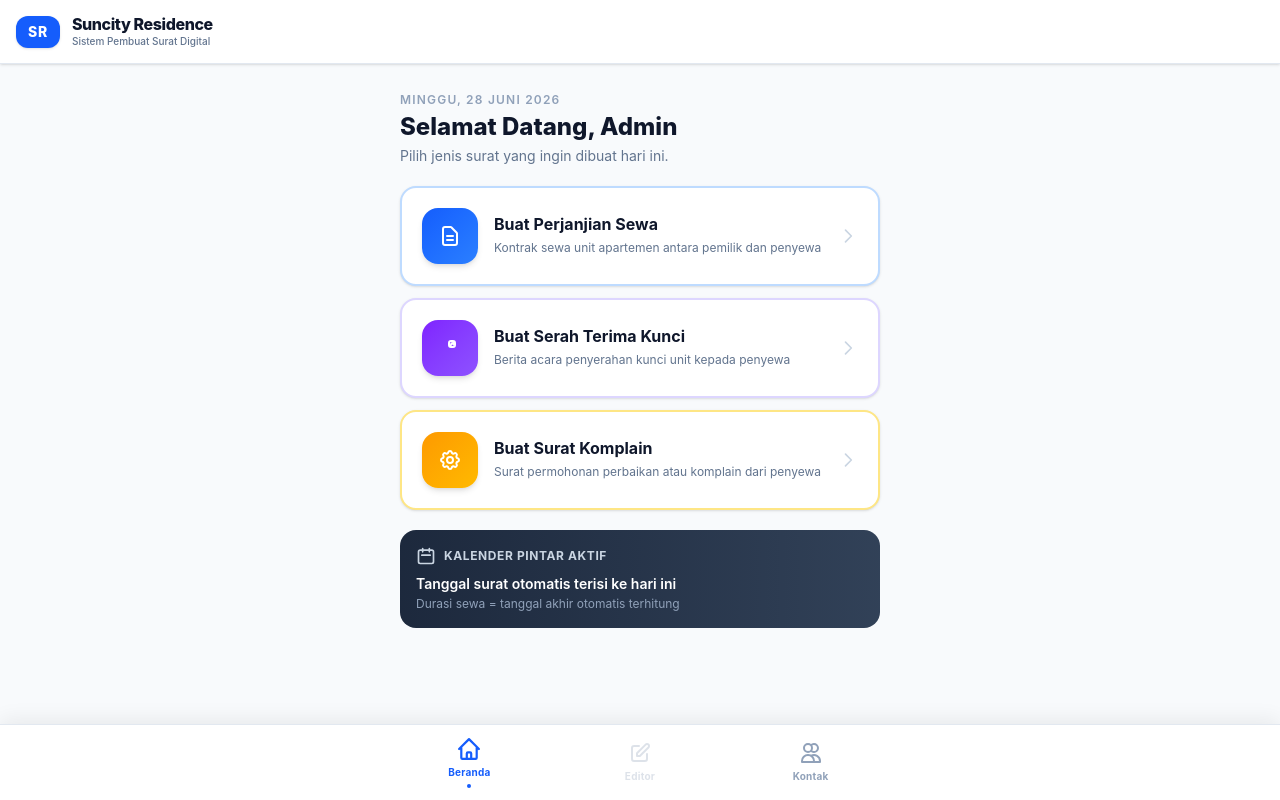
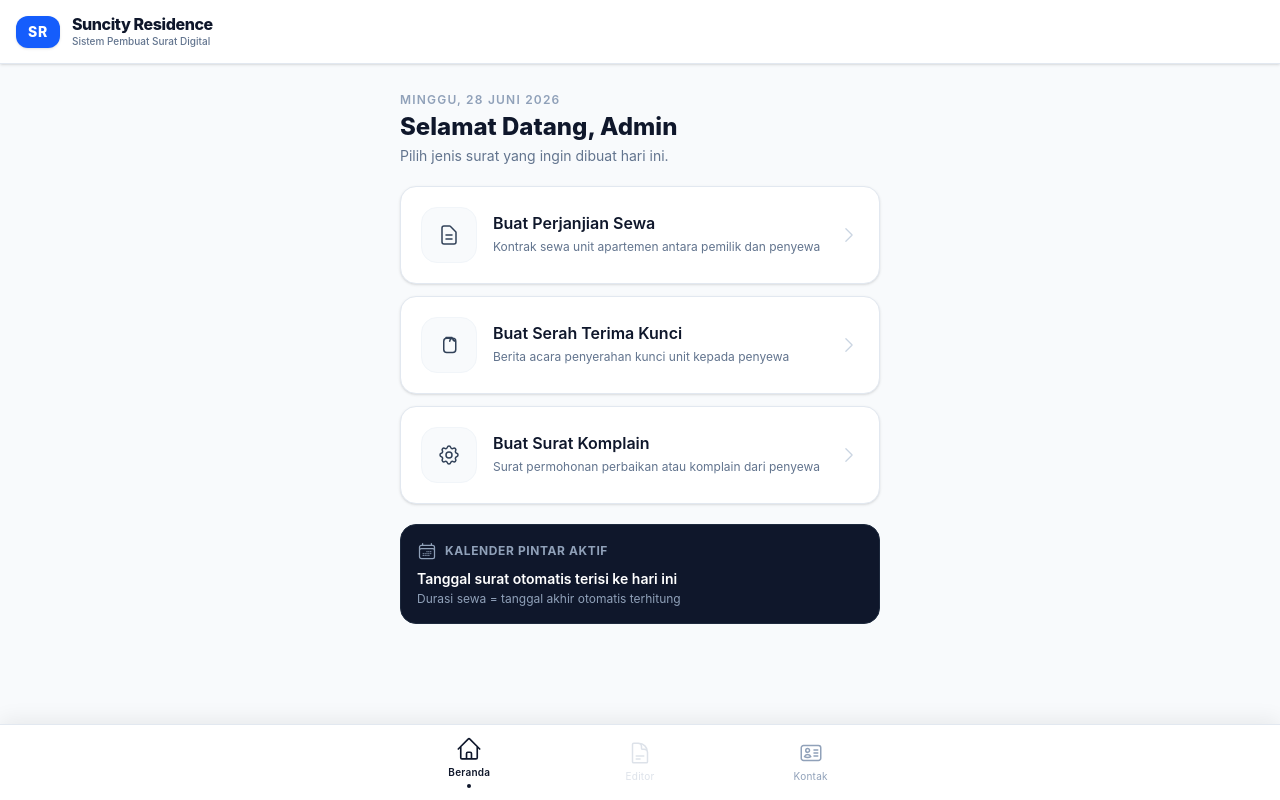
Before and after one commit to Rendirmdhnii/admsuncity, a React (Vite) app: page / in a window 1280 px wide. Built offline with nearby package versions, Linux system fonts and the light colour scheme.

Commit message:
Fix saveContact is not defined ReferenceError, refactor to clean monokromatik theme, and use outline SVGs

```diff
--- a/src/components/BottomNav.jsx
+++ b/src/components/BottomNav.jsx
@@ -5,8 +5,8 @@ const NAV_ITEMS = [
     id: 'beranda',
     label: 'Beranda',
     icon: (
-      <svg className="w-6 h-6" fill="none" stroke="currentColor" viewBox="0 0 24 24">
-        <path strokeLinecap="round" strokeLinejoin="round" strokeWidth={2} d="M3 12l2-2m0 0l7-7 7 7M5 10v10a1 1 0 001 1h3m10-11l2 2m-2-2v10a1 1 0 01-1 1h-3m-6 0a1 1 0 001-1v-4a1 1 0 011-1h2a1 1 0 011 1v4a1 1 0 001 1m-6 0h6" />
+      <svg className="w-6 h-6" fill="none" stroke="currentColor" strokeWidth="1.5" viewBox="0 0 24 24">
+        <path strokeLinecap="round" strokeLinejoin="round" d="M2.25 12l8.954-8.955c.44-.439 1.152-.439 1.591 0L21.75 12M4.5 9.75v10.125c0 .621.504 1.125 1.125 1.125H9.75v-4.875c0-.621.504-1.125 1.125-1.125h2.25c.621 0 1.125.504 1.125 1.125V21h4.125c.621 0 1.125-.504 1.125-1.125V9.75M8.25 21h8.25" />
       </svg>
     ),
   },
@@ -15,8 +15,8 @@ const NAV_ITEMS = [
     label: 'Editor',
     requiresJenis: true,
     icon: (
-      <svg className="w-6 h-6" fill="none" stroke="currentColor" viewBox="0 0 24 24">
-        <path strokeLinecap="round" strokeLinejoin="round" strokeWidth={2} d="M11 5H6a2 2 0 00-2 2v11a2 2 0 002 2h11a2 2 0 002-2v-5m-1.414-9.414a2 2 0 112.828 2.828L11.828 15H9v-2.828l8.586-8.586z" />
+      <svg className="w-6 h-6" fill="none" stroke="currentColor" strokeWidth="1.5" viewBox="0 0 24 24">
+        <path strokeLinecap="round" strokeLinejoin="round" d="M19.5 14.25v-2.625a3.375 3.375 0 00-3.375-3.375h-1.5A1.125 1.125 0 0113.5 7.125v-1.5a3.375 3.375 0 00-3.375-3.375H8.25m0 12.75h7.5m-7.5 3H12M10.5 2.25H5.625c-.621 0-1.125.504-1.125 1.125v17.25c0 .621.504 1.125 1.125 1.125h12.75c.621 0 1.125-.504 1.125-1.125V11.25a9 9 0 00-9-9z" />
       </svg>
     ),
   },
@@ -24,8 +24,8 @@ const NAV_ITEMS = [
     id: 'buku_kontak',
     label: 'Kontak',
     icon: (
-      <svg className="w-6 h-6" fill="none" stroke="currentColor" viewBox="0 0 24 24">
-        <path strokeLinecap="round" strokeLinejoin="round" strokeWidth={2} d="M12 4.354a4 4 0 110 5.292M15 21H3v-1a6 6 0 0112 0v1zm0 0h6v-1a6 6 0 00-9-5.197M13 7a4 4 0 11-8 0 4 4 0 018 0z" />
+      <svg className="w-6 h-6" fill="none" stroke="currentColor" strokeWidth="1.5" viewBox="0 0 24 24">
+        <path strokeLinecap="round" strokeLinejoin="round" d="M15 9h3.75M15 12h3.75M15 15h3.75M4.5 19.5h15a2.25 2.25 0 002.25-2.25V6.75A2.25 2.25 0 0019.5 4.5h-15a2.25 2.25 0 00-2.25 2.25v10.5A2.25 2.25 0 004.5 19.5zm6-10.125a1.875 1.875 0 11-3.75 0 1.875 1.875 0 013.75 0zm1.294 6.336a6.721 6.721 0 01-3.17.789 6.721 6.721 0 01-3.168-.789 3.376 3.376 0 016.338 0z" />
       </svg>
     ),
   },
@@ -54,7 +54,7 @@ export default function BottomNav() {
               className={[
                 'flex-1 flex flex-col items-center justify-center py-3 gap-0.5 transition-all select-none',
                 isDisabled ? 'opacity-30 cursor-not-allowed' : 'cursor-pointer',
-                isActive ? 'text-blue-600' : 'text-slate-400 hover:text-slate-600',
+                isActive ? 'text-slate-900 font-semibold' : 'text-slate-400 hover:text-slate-600',
               ].join(' ')}
             >
               <span
@@ -62,11 +62,11 @@ export default function BottomNav() {
               >
                 {item.icon}
               </span>
-              <span className={`text-[10px] font-bold tracking-wide mt-0.5 ${isActive ? 'text-blue-600' : ''}`}>
+              <span className={`text-[10px] tracking-wide mt-0.5 ${isActive ? 'text-slate-900' : ''}`}>
                 {item.label}
               </span>
               {isActive && (
-                <span className="w-1 h-1 rounded-full bg-blue-600 mt-0.5" />
+                <span className="w-1 h-1 rounded-full bg-slate-900 mt-0.5" />
               )}
             </button>
           );
--- a/src/views/Beranda.jsx
+++ b/src/views/Beranda.jsx
@@ -5,39 +5,33 @@ const JENIS_OPTIONS = [
   {
     id: 'sewa',
     icon: (
-      <svg className="w-6 h-6 text-white" fill="none" stroke="currentColor" viewBox="0 0 24 24">
-        <path strokeLinecap="round" strokeLinejoin="round" strokeWidth={2} d="M9 12h6m-6 4h6m2 5H7a2 2 0 01-2-2V5a2 2 0 012-2h5.586a1 1 0 01.707.293l5.414 5.414a1 1 0 01.293.707V19a2 2 0 01-2 2z" />
+      <svg className="w-6 h-6 text-slate-700" fill="none" stroke="currentColor" strokeWidth="1.5" viewBox="0 0 24 24">
+        <path strokeLinecap="round" strokeLinejoin="round" d="M9 12h6m-6 4h6m2 5H7a2 2 0 01-2-2V5a2 2 0 012-2h5.586a1 1 0 01.707.293l5.414 5.414a1 1 0 01.293.707V19a2 2 0 01-2 2z" />
       </svg>
     ),
     title: 'Buat Perjanjian Sewa',
     desc: 'Kontrak sewa unit apartemen antara pemilik dan penyewa',
-    border: 'border-blue-200 hover:border-blue-400',
-    grad: 'from-blue-600 to-blue-500',
   },
   {
     id: 'serah_terima',
     icon: (
-      <svg className="w-6 h-6 text-white" fill="none" stroke="currentColor" viewBox="0 0 24 24">
-        <path strokeLinecap="round" strokeLinejoin="round" strokeWidth={2} d="M15 7a2 2 0 012 2m-2-2a2 2 0 00-2 2m2-2a2 2 0 002 2m0 0V9a2 2 0 01-2 2h-2a2 2 0 01-2-2V7a2 2 0 012-2h2a2 2 0 012 2z" />
+      <svg className="w-6 h-6 text-slate-700" fill="none" stroke="currentColor" strokeWidth="1.5" viewBox="0 0 24 24">
+        <path strokeLinecap="round" strokeLinejoin="round" d="M15.75 5.25a3 3 0 013 3m-3-3a3 3 0 00-3 3m3-3a3 3 0 003 3m0 0V16.5a3 3 0 01-3 3h-6a3 3 0 01-3-3V8.25a3 3 0 013-3h3M9 19.5h6m-6-15h6" />
       </svg>
     ),
     title: 'Buat Serah Terima Kunci',
     desc: 'Berita acara penyerahan kunci unit kepada penyewa',
-    border: 'border-violet-200 hover:border-violet-400',
-    grad: 'from-violet-600 to-violet-500',
   },
   {
     id: 'komplain',
     icon: (
-      <svg className="w-6 h-6 text-white" fill="none" stroke="currentColor" viewBox="0 0 24 24">
-        <path strokeLinecap="round" strokeLinejoin="round" strokeWidth={2} d="M10.325 4.317c.426-1.756 2.924-1.756 3.35 0a1.724 1.724 0 002.573 1.066c1.543-.94 3.31.826 2.37 2.37a1.724 1.724 0 001.065 2.572c1.756.426 1.756 2.924 0 3.35a1.724 1.724 0 00-1.066 2.573c.94 1.543-.826 3.31-2.37 2.37a1.724 1.724 0 00-2.572 1.065c-.426 1.756-2.924 1.756-3.35 0a1.724 1.724 0 00-2.573-1.066c-1.543.94-3.31-.826-2.37-2.37a1.724 1.724 0 00-1.065-2.572c-1.756-.426-1.756-2.924 0-3.35a1.724 1.724 0 001.066-2.573c-.94-1.543.826-3.31 2.37-2.37.996.608 2.296.07 2.572-1.065z" />
-        <path strokeLinecap="round" strokeLinejoin="round" strokeWidth={2} d="M15 12a3 3 0 11-6 0 3 3 0 016 0z" />
+      <svg className="w-6 h-6 text-slate-700" fill="none" stroke="currentColor" strokeWidth="1.5" viewBox="0 0 24 24">
+        <path strokeLinecap="round" strokeLinejoin="round" d="M10.325 4.317c.426-1.756 2.924-1.756 3.35 0a1.724 1.724 0 002.573 1.066c1.543-.94 3.31.826 2.37 2.37a1.724 1.724 0 001.065 2.572c1.756.426 1.756 2.924 0 3.35a1.724 1.724 0 00-1.066 2.573c.94 1.543-.826 3.31-2.37 2.37a1.724 1.724 0 00-2.572 1.065c-.426 1.756-2.924 1.756-3.35 0a1.724 1.724 0 00-2.573-1.066c-1.543.94-3.31-.826-2.37-2.37a1.724 1.724 0 00-1.065-2.572c-1.756-.426-1.756-2.924 0-3.35a1.724 1.724 0 001.066-2.573c-.94-1.543.826-3.31 2.37-2.37.996.608 2.296.07 2.572-1.065z" />
+        <path strokeLinecap="round" strokeLinejoin="round" d="M15 12a3 3 0 11-6 0 3 3 0 016 0z" />
       </svg>
     ),
     title: 'Buat Surat Komplain',
     desc: 'Surat permohonan perbaikan atau komplain dari penyewa',
-    border: 'border-amber-200 hover:border-amber-400',
-    grad: 'from-amber-500 to-amber-400',
   },
 ];
 
@@ -59,34 +53,22 @@ export default function Beranda() {
         </p>
       </div>
 
-      {/* 3 Pilihan Dokumen */}
+      {/* Pilihan Dokumen */}
       <div className="flex flex-col gap-3">
         {JENIS_OPTIONS.map((opt) => (
           <button
             key={opt.id}
             onClick={() => pilihJenis(opt.id)}
-            className={[
-              'flex items-center gap-4 p-5 rounded-2xl border-2 bg-white',
-              'hover:scale-[1.02] active:scale-[0.98] transition-all',
-              'cursor-pointer text-left shadow-sm group',
-              opt.border,
-            ].join(' ')}
+            className="flex items-center gap-4 p-5 rounded-2xl border border-slate-200 bg-white hover:border-slate-400 hover:shadow-md transition-all cursor-pointer text-left shadow-sm group"
           >
-            {/* Icon */}
-            <div
-              className={[
-                'w-14 h-14 flex items-center justify-center rounded-2xl',
-                'bg-gradient-to-br shadow-md flex-shrink-0',
-                'group-hover:scale-110 transition-transform duration-150',
-                opt.grad,
-              ].join(' ')}
-            >
+            {/* Icon Wrapper */}
+            <div className="w-14 h-14 flex items-center justify-center rounded-2xl bg-slate-50 border border-slate-100 flex-shrink-0 group-hover:bg-slate-100 transition-colors">
               {opt.icon}
             </div>
 
             {/* Text */}
             <div className="flex-1 min-w-0">
-              <p className="font-bold text-slate-900 text-base leading-tight">{opt.title}</p>
+              <p className="font-semibold text-slate-900 text-base leading-tight">{opt.title}</p>
               <p className="text-xs text-slate-500 mt-1 leading-relaxed">{opt.desc}</p>
             </div>
 
@@ -95,21 +77,22 @@ export default function Beranda() {
               className="w-5 h-5 text-slate-300 flex-shrink-0 group-hover:text-slate-500 transition-colors"
               fill="none"
               stroke="currentColor"
+              strokeWidth="1.5"
               viewBox="0 0 24 24"
             >
-              <path strokeLinecap="round" strokeLinejoin="round" strokeWidth={2} d="M9 5l7 7-7 7" />
+              <path strokeLinecap="round" strokeLinejoin="round" d="M8.25 4.5l7.5 7.5-7.5 7.5" />
             </svg>
           </button>
         ))}
       </div>
 
       {/* Kalender Pintar Card */}
-      <div className="bg-gradient-to-r from-slate-800 to-slate-700 rounded-2xl p-4 text-white">
+      <div className="bg-slate-900 border border-slate-800 rounded-2xl p-4 text-white">
         <div className="flex items-center gap-2 mb-2">
-          <svg className="w-5 h-5 text-slate-300" fill="none" stroke="currentColor" viewBox="0 0 24 24">
-            <path strokeLinecap="round" strokeLinejoin="round" strokeWidth={2} d="M8 7V3m8 4V3m-9 8h10M5 21h14a2 2 0 002-2V7a2 2 0 00-2-2H5a2 2 0 00-2 2v12a2 2 0 002 2z" />
+          <svg className="w-5 h-5 text-slate-400" fill="none" stroke="currentColor" strokeWidth="1.5" viewBox="0 0 24 24">
+            <path strokeLinecap="round" strokeLinejoin="round" d="M6.75 3v2.25M17.25 3v2.25M3 18.75V7.5a2.25 2.25 0 012.25-2.25h13.5A2.25 2.25 0 0121 7.5v11.25m-18 0A2.25 2.25 0 005.25 21h13.5A2.25 2.25 0 0021 18.75m-18 0v-7.5A2.25 2.25 0 015.25 9h13.5A2.25 2.25 0 0121 11.25v7.5m-9-6h.008v.008H12v-.008zM12 15h.008v.008H12V15zm0 2.25h.008v.008H12v-.008zM9.75 15h.008v.008H9.75V15zm0 2.25h.008v.008H9.75v-.008zM7.5 15h.008v.008H7.5V15zm0 2.25h.008v.008H7.5v-.008zm6.75-4.5h.008v.008h-.008v-.008zm0 2.25h.008v.008h-.008V15zm0 2.25h.008v.008h-.008v-.008zm2.25-4.5h.008v.008H16.5v-.008zm0 2.25h.008v.008H16.5V15z" />
           </svg>
-          <span className="text-xs font-bold uppercase tracking-wider text-slate-300">
+          <span className="text-xs font-bold uppercase tracking-wider text-slate-400">
             Kalender Pintar Aktif
           </span>
         </div>
```
Also changed, not shown: src/components/KartuPihak.jsx (+11 -11 lines), src/views/Editor.jsx (+60 -37 lines).
